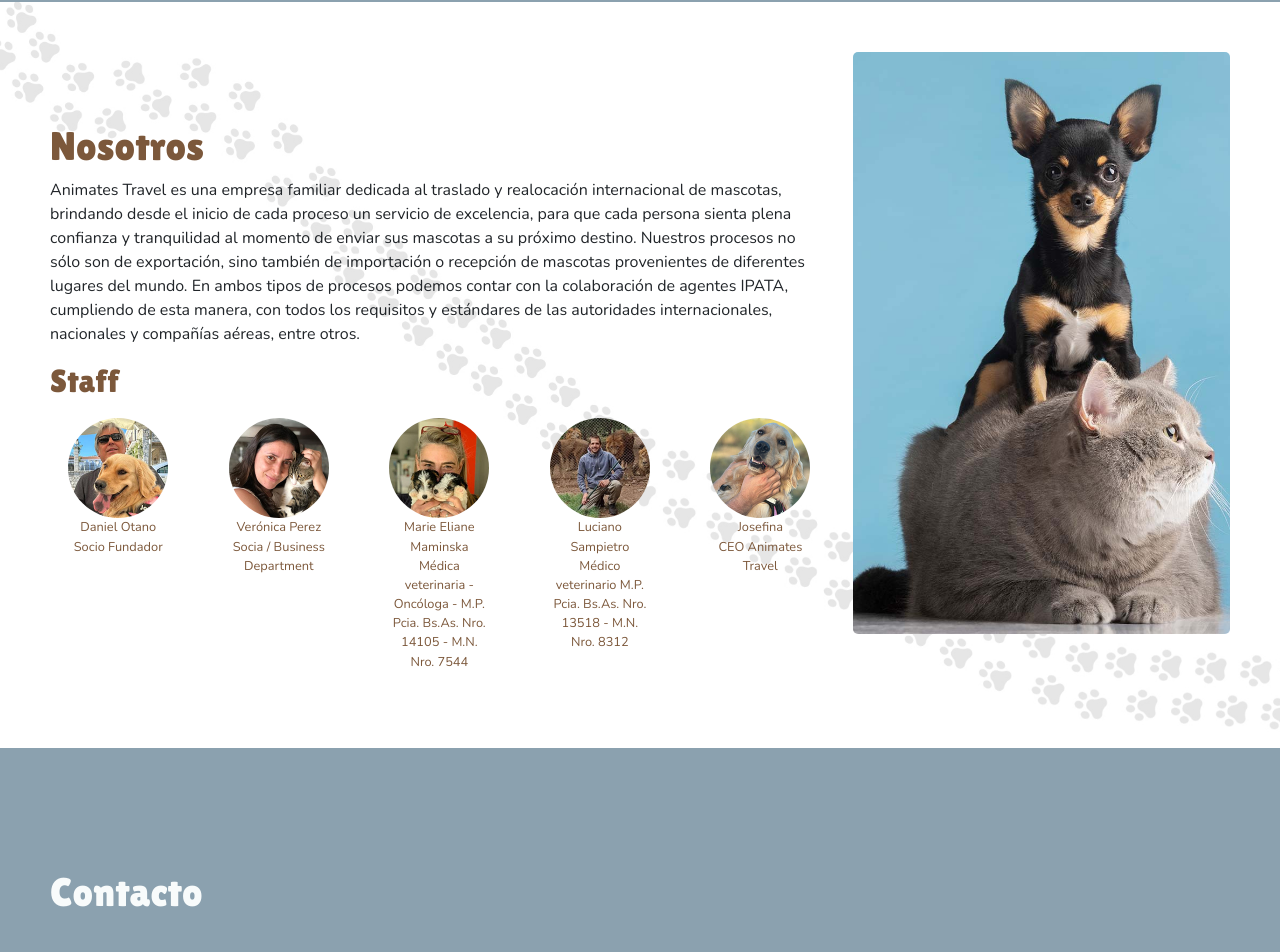
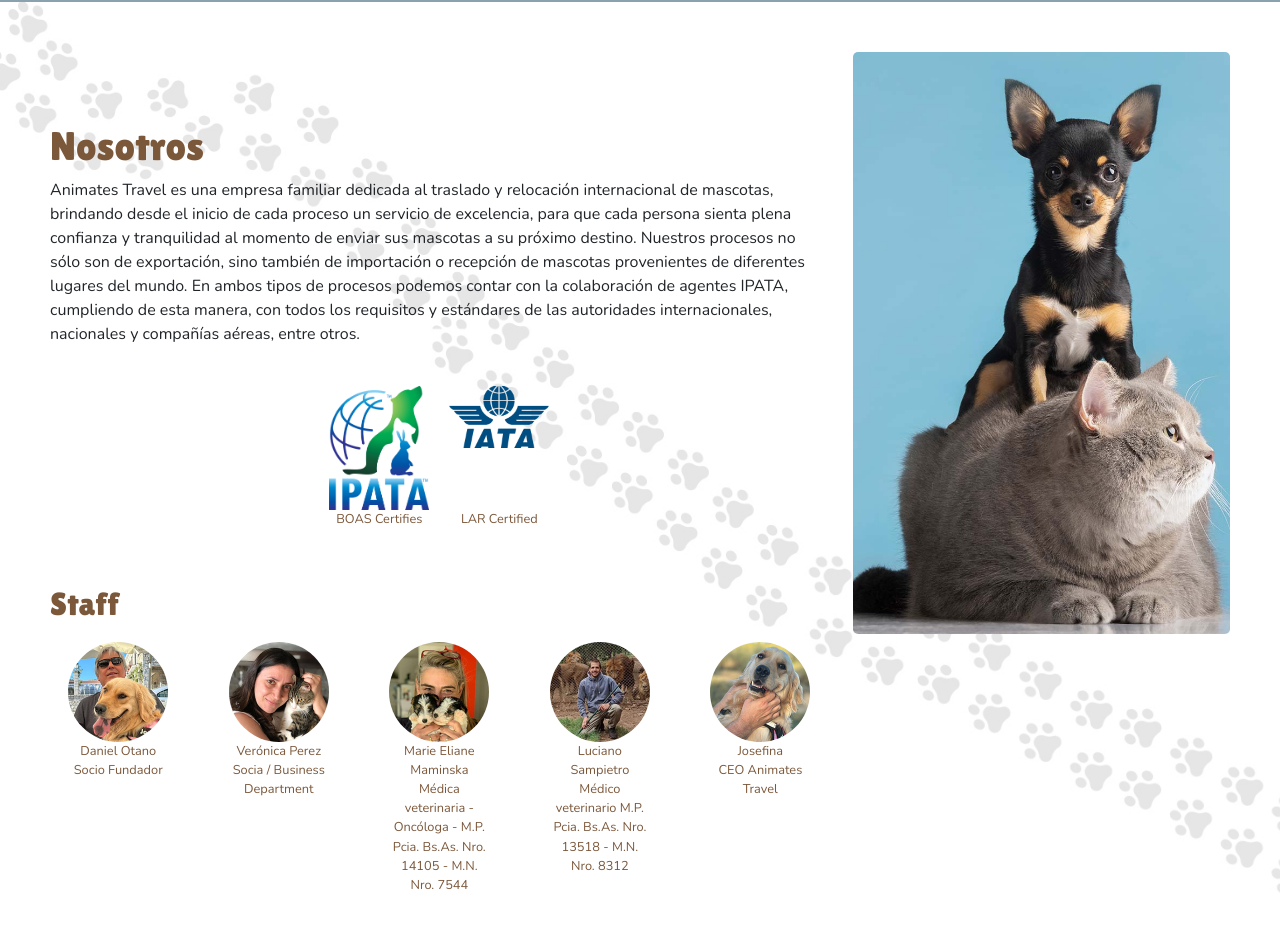
Before and after one commit to fstempler/animatesTravel, a React (Vite) app: page / in a window 1280 px wide. Shown: the part 3680-4632 px from the top of the page. Built offline with nearby package versions, Linux system fonts and the light colour scheme; grey boxes are pictures that could not be loaded.

Commit message:
Add Certification to About section / Fix typo

```diff
--- a/public/locales/es/language.json
+++ b/public/locales/es/language.json
@@ -28,7 +28,7 @@
   "tCard2Text":"A + 1⁄2 B = Longitud C x 2 = Anchura D = Altura Las razas de nariz chata requieren de un contenedor 10% más grande.",
 
   "aTitle":"Nosotros",
-  "aText":"Animates Travel es una empresa familiar dedicada al traslado y realocación internacional de mascotas, brindando desde el inicio de cada proceso un servicio de excelencia, para que cada persona sienta plena confianza y tranquilidad al momento de enviar sus mascotas a su próximo destino. Nuestros procesos no sólo son de exportación, sino también de importación o recepción de mascotas provenientes de diferentes lugares del mundo. En ambos tipos de procesos podemos contar con la colaboración de agentes IPATA, cumpliendo de esta manera, con todos los requisitos y estándares de las autoridades internacionales, nacionales y compañías aéreas, entre otros.",
+  "aText":"Animates Travel es una empresa familiar dedicada al traslado y relocación internacional de mascotas, brindando desde el inicio de cada proceso un servicio de excelencia, para que cada persona sienta plena confianza y tranquilidad al momento de enviar sus mascotas a su próximo destino. Nuestros procesos no sólo son de exportación, sino también de importación o recepción de mascotas provenientes de diferentes lugares del mundo. En ambos tipos de procesos podemos contar con la colaboración de agentes IPATA, cumpliendo de esta manera, con todos los requisitos y estándares de las autoridades internacionales, nacionales y compañías aéreas, entre otros.",
   "aDOposition":"Socio Fundador",
   "aVPposition":"Socia / Business Department",
   "aMEMposition":"Médica veterinaria - Oncóloga - M.P. Pcia. Bs.As. Nro. 14105 - M.N. Nro. 7544",
--- a/src/Components/About/About.jsx
+++ b/src/Components/About/About.jsx
@@ -1,11 +1,16 @@
 import Title from '../Title/Title'
 import dogCat from '../../assets/about/dogCat.jpg'
-import StaffCard from './components/StaffCard'
 import daniel from '../../assets/about/danielOtano.jpg'
 import luciano from '../../assets/about/lucianoSampietro.jpg'
 import maminska from '../../assets/about/maminska.jpg'
 import veronica from '../../assets/about/veronicaPerez.jpg'
 import josefina from '../../assets/about/Josefina.jpg'
+import ipata from '../../assets/about/ipata.png'
+import iata from '../../assets/about/iata.png'
+
+import StaffCard from './components/StaffCard'
+import CertificationCard from './components/Certification'
+
 import { useTranslation } from 'react-i18next'
 
 
@@ -24,6 +29,19 @@ const About = () => {
                         <p className='about__Text'>
                             {t("aText")}
                         </p>
+                    </div>
+                    <div className='about__Certification-Container container'>
+                        <div className='row'>
+                            <CertificationCard
+                            imageUrl={ipata}
+                            name={'BOAS Certifies'}
+                            />
+
+                            <CertificationCard
+                            imageUrl={iata}
+                            name={'LAR Certified'}
+                            />
+                        </div>
                     </div>
                     <div className='about__Staff-Container'>
                         <div className='staff__Title-Container'>
--- a/src/Components/About/about.css
+++ b/src/Components/About/about.css
@@ -9,6 +9,12 @@
 
 .about__Right-Image{
     border-radius: 5px;
+}
+
+.about__Certification-Container{
+    display: flex;
+    justify-content: center;
+    margin: 30px 0;
 }
 
 .staff__Title{
--- /dev/null
+++ b/src/Components/About/components/Certification.jsx
@@ -0,0 +1,17 @@
+import './certification.css'
+
+const CertificationCard = ({imageUrl, name}) => {
+    return (
+        <div className='certification__Container'>
+            <img src={imageUrl} className='certification__Image'/>
+            <div className='certification__Text-Container'>
+                <p className='certification__Text'>
+                    {name}
+
+                </p>
+            </div>
+        </div>
+    )
+}
+
+export default CertificationCard
--- /dev/null
+++ b/src/Components/About/components/certification.css
@@ -0,0 +1,21 @@
+.certification__Container{
+    display: flex;
+    justify-content: space-between;
+    align-items: center;
+    flex-direction: column;
+    margin: 10px;
+    width: 100px;
+    height: auto;
+}
+.certification__Image{
+    width: 100px;
+    height: auto;
+}
+.certification__Text-Container{
+    width: 100px;
+}
+.certification__Text{
+    text-align: center;
+    color: #7C583B;
+    font-size: 0.8rem;
+}
```
Also changed, not shown: src/assets/about/iata.png (added), src/assets/about/ipata.png (added).
